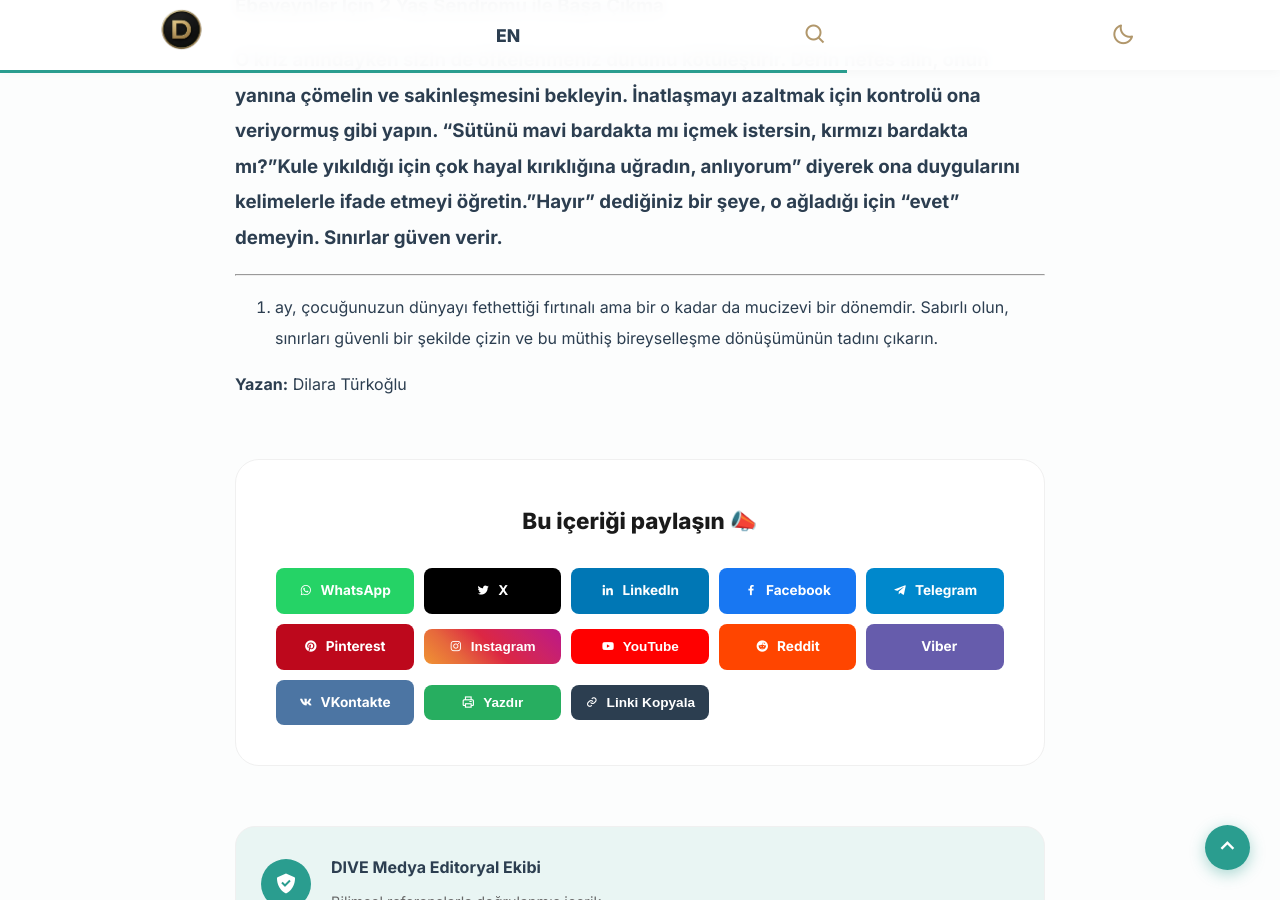
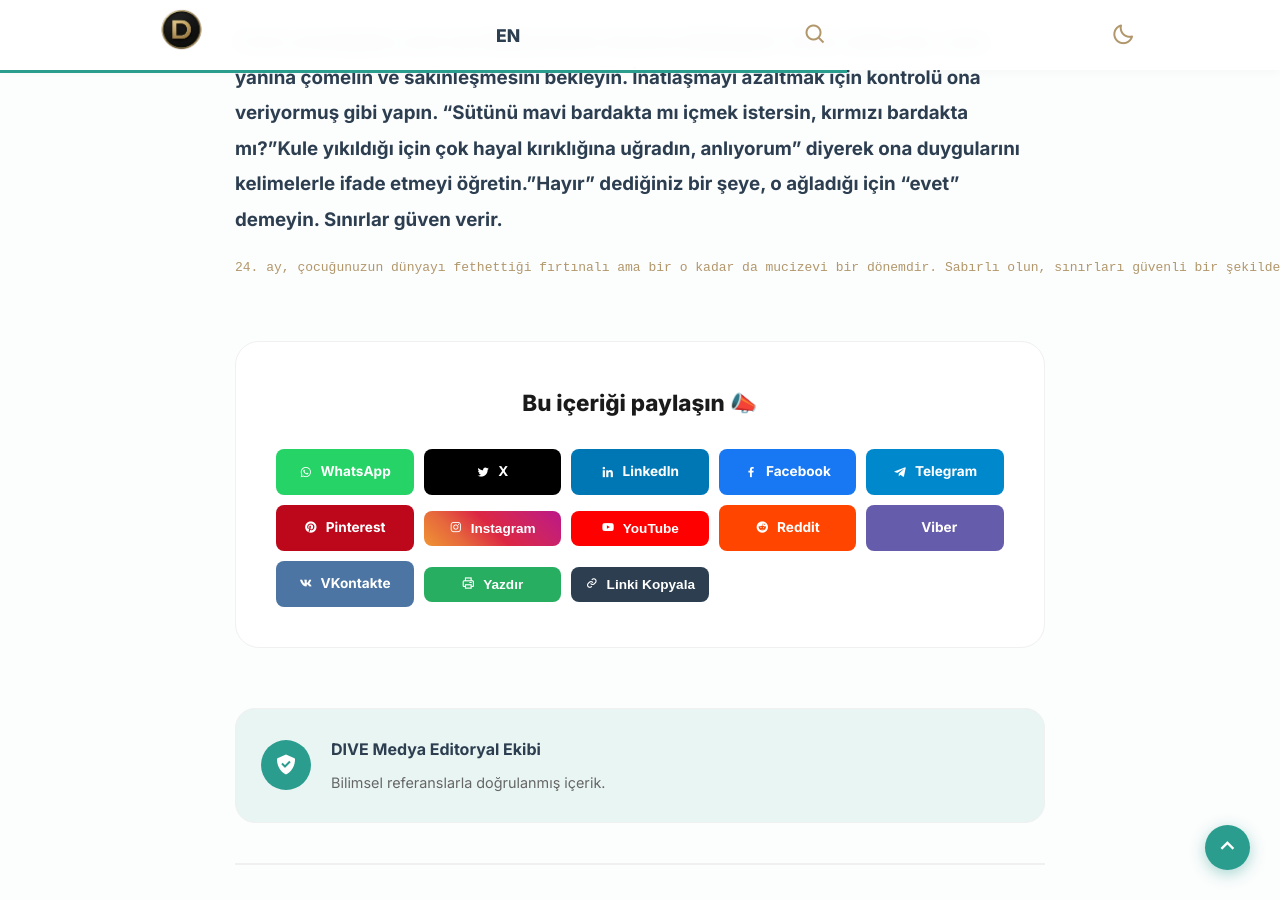
Before and after one commit to EKTHOLDING/dive, a Jekyll site: the page built from _posts/2026-03-22-24-ay-geli-şi-m.md, in a window 1280 px wide and 900 px high, scrolled down 2439 px. Built offline with Jekyll 4.4.1, drawn with Linux system fonts in a browser that asks for light colours.

Commit message:
Update 🇹🇷 Türkçe Yazı Ekle “2026-03-22-24-ay-geli-şi-m”

```diff
--- a/_posts/2026-03-22-24-ay-geli-şi-m.md
+++ b/_posts/2026-03-22-24-ay-geli-şi-m.md
@@ -59,14 +59,10 @@
 - **Giyinme:** Çoraplarını veya şapkasını çıkarabilir, basit kıyafetleri giymeye çalışabilir.
 - **Tuvalet Eğitimi Sinyalleri:** 24. ay, pek çok çocuk için tuvalet eğitimine hazır bulunuşluk sinyallerinin başladığı dönemdir. Altını kirlettiğini fark etmesi, kuru kalma sürelerinin uzaması, tuvalete ilgi göstermesi bu sinyallerden bazılarıdır. (Israrcı olmayın, sadece gözlemleyin).
 
-***
 
 ### Ebeveynler İçin 2 Yaş Sendromu ile Başa Çıkma
 
 ### O kriz anındayken sizin de öfkelenmeniz durumu kötüleştirir. Derin nefes alın, onun yanına çömelin ve sakinleşmesini bekleyin. İnatlaşmayı azaltmak için kontrolü ona veriyormuş gibi yapın. "Sütünü mavi bardakta mı içmek istersin, kırmızı bardakta mı?"Kule yıkıldığı için çok hayal kırıklığına uğradın, anlıyorum" diyerek ona duygularını kelimelerle ifade etmeyi öğretin."Hayır" dediğiniz bir şeye, o ağladığı için "evet" demeyin. Sınırlar güven verir.
 
-***
-
- 24. ay, çocuğunuzun dünyayı fethettiği fırtınalı ama bir o kadar da mucizevi bir dönemdir. Sabırlı olun, sınırları güvenli bir şekilde çizin ve bu müthiş bireyselleşme dönüşümünün tadını çıkarın.
-
-**Yazan:** Dilara Türkoğlu
+    24. ay, çocuğunuzun dünyayı fethettiği fırtınalı ama bir o kadar da mucizevi bir dönemdir. Sabırlı olun, sınırları güvenli bir şekilde çizin ve bu müthiş bireyselleşme dönüşümünün tadını çıkarın.
+  **Yazan:** DİLARA KARABACAK
```
